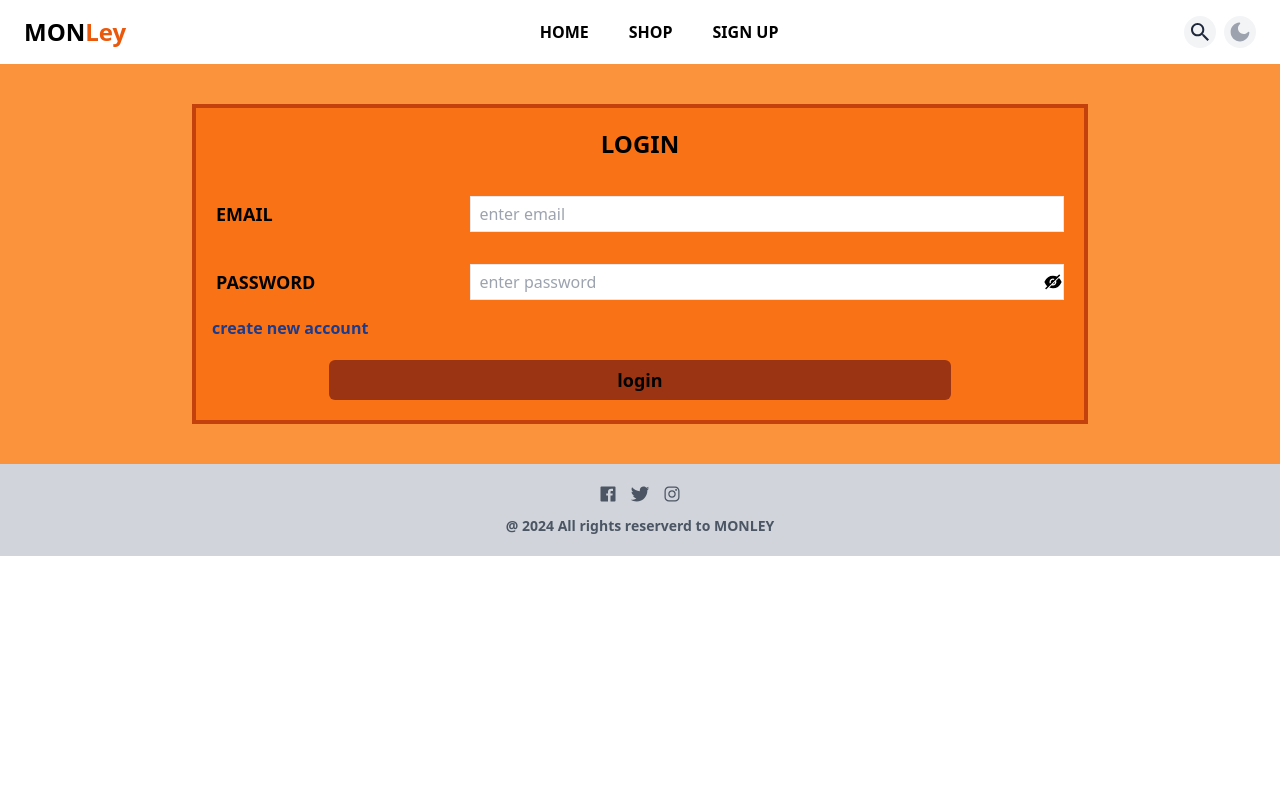
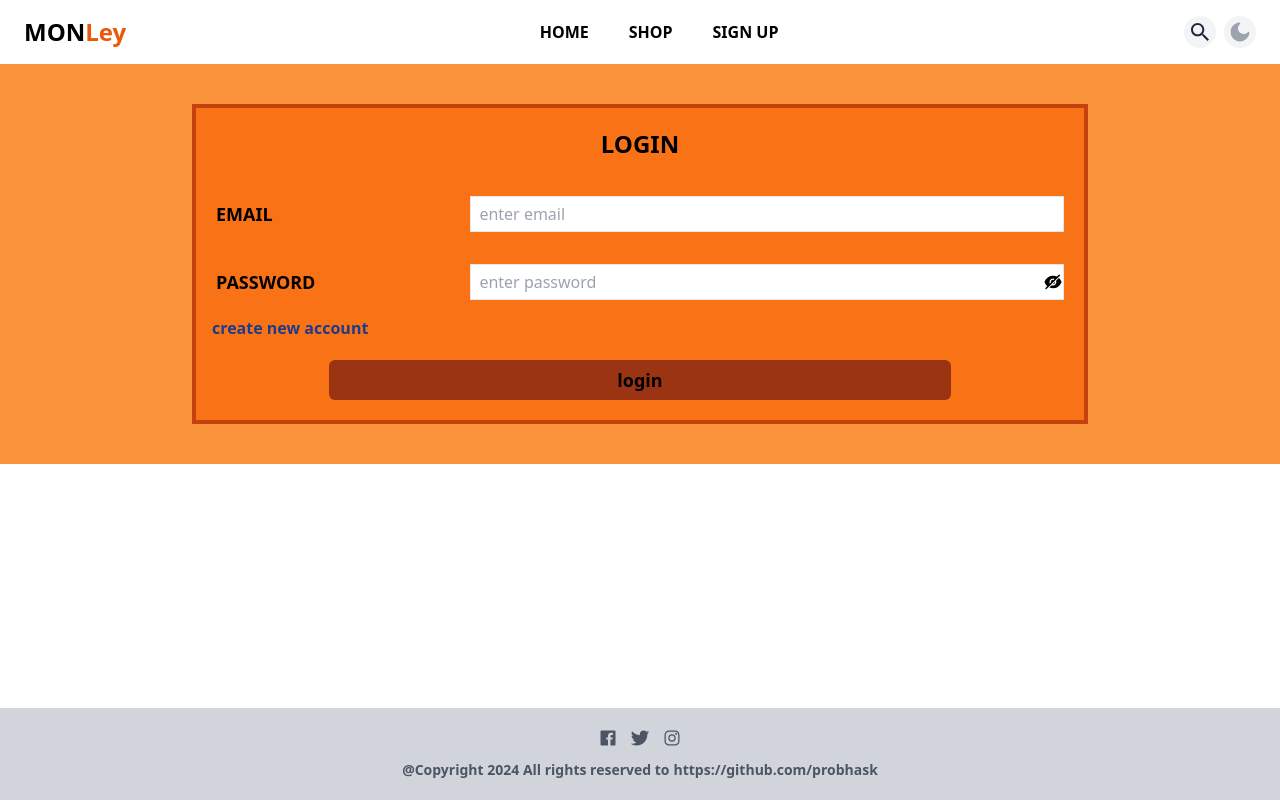
Before and after one commit to probhask/Monley, a React (Vite) app in the folder client/: page /login in a window 1280 px wide. Built offline with nearby package versions, Linux system fonts and the light colour scheme; no server answers.

Commit message:
style - layout chnage

```diff
--- a/client/src/components/PageNotFound.tsx
+++ b/client/src/components/PageNotFound.tsx
@@ -2,23 +2,23 @@ import { Link } from "react-router-dom";
 
 const PageNotFound = () => {
   return (
-    <div className="flex justify-center items-center my-5">
-      <div className="flex flex-col items-center justify-center gap-y-4">
-        <div className="w-full text-center">
-          <h1 className="text-2xl font-bold mb-2">Oops!</h1>
-          <h2 className="text-sm font-semibold">404 - PAGE NOT FOUND</h2>
+    <div className="flex justify-center items-center w-full min-h-[calc(100vh-64px-92px)] ">
+      <div className="flex flex-col justify-center items-center max-w-[500px] w-full min-h-full  py-2 px-1 md:px-3">
+        <div className="w-full text-center text-[#ea580c]">
+          <h1 className="text-4xl font-bold  uppercase mb-3">Oops!</h1>
+          <h2 className="text-xl  font-semibold">PAGE NOT FOUND</h2>
         </div>
-        <div className="w-[50%] text-center">
-          <p>
+        <div className="text-center mt-6">
+          <p className="mb-5">
             The page you are looking for might have been removed had its name
             changed or is temporarily unavailable.
           </p>
 
           <Link
             to="/"
-            className=" h-full text-xl py-2 flex justify-center items-center text-orange-400 border border-orange-400 cursor-pointer font-bold hover:bg-orange-400 hover:text-white my-6"
+            className=" h-fit w-fit mx-auto text-xl py-2 px-3 flex justify-center items-center text-orange-400 border border-orange-400 cursor-pointer font-bold hover:bg-orange-400 hover:text-white rounded-md "
           >
-            GOTO HOME PAGE
+            GO TO HOME PAGE
           </Link>
         </div>
       </div>
--- a/client/src/features/HomeLayout/Footer.tsx
+++ b/client/src/features/HomeLayout/Footer.tsx
@@ -8,7 +8,12 @@ const Footer = () => {
         <IoLogoTwitter className="cursor-pointer" />
         <IoLogoInstagram className="cursor-pointer" />
       </div>
-      <p className="font-semibold">@ 2024 All rights reserverd to MONLEY</p>
+      <p className="font-semibold">
+        @Copyright 2024 All rights reserved to
+        <a href="https://github.com/probhask" className="ml-1">
+          https://github.com/probhask
+        </a>
+      </p>
     </div>
   );
 };
--- a/client/src/pages/HomeLayout.tsx
+++ b/client/src/pages/HomeLayout.tsx
@@ -6,7 +6,7 @@ import { Footer, Header, SideBar } from "../features";
 const HomeLayout = () => {
   const [toggleSideBar, setToggleSideBar] = useState<boolean>(false);
   return (
-    <div className="dark:bg-black dark:text-white">
+    <div className="dark:bg-black dark:text-white w-full min-h-screen">
       {toggleSideBar && (
         <SideBar
           toggleSideBar={toggleSideBar}
@@ -17,7 +17,7 @@ const HomeLayout = () => {
         toggleSideBar={toggleSideBar}
         setToggleSideBar={setToggleSideBar}
       />
-      <div className="w-full mx-auto">
+      <div className=" w-full min-h-[calc(100vh-64px-92px)] ">
         <MonleyContextProvider>
           <Suspense fallback={<p>loading</p>}>
             <Outlet />
```
